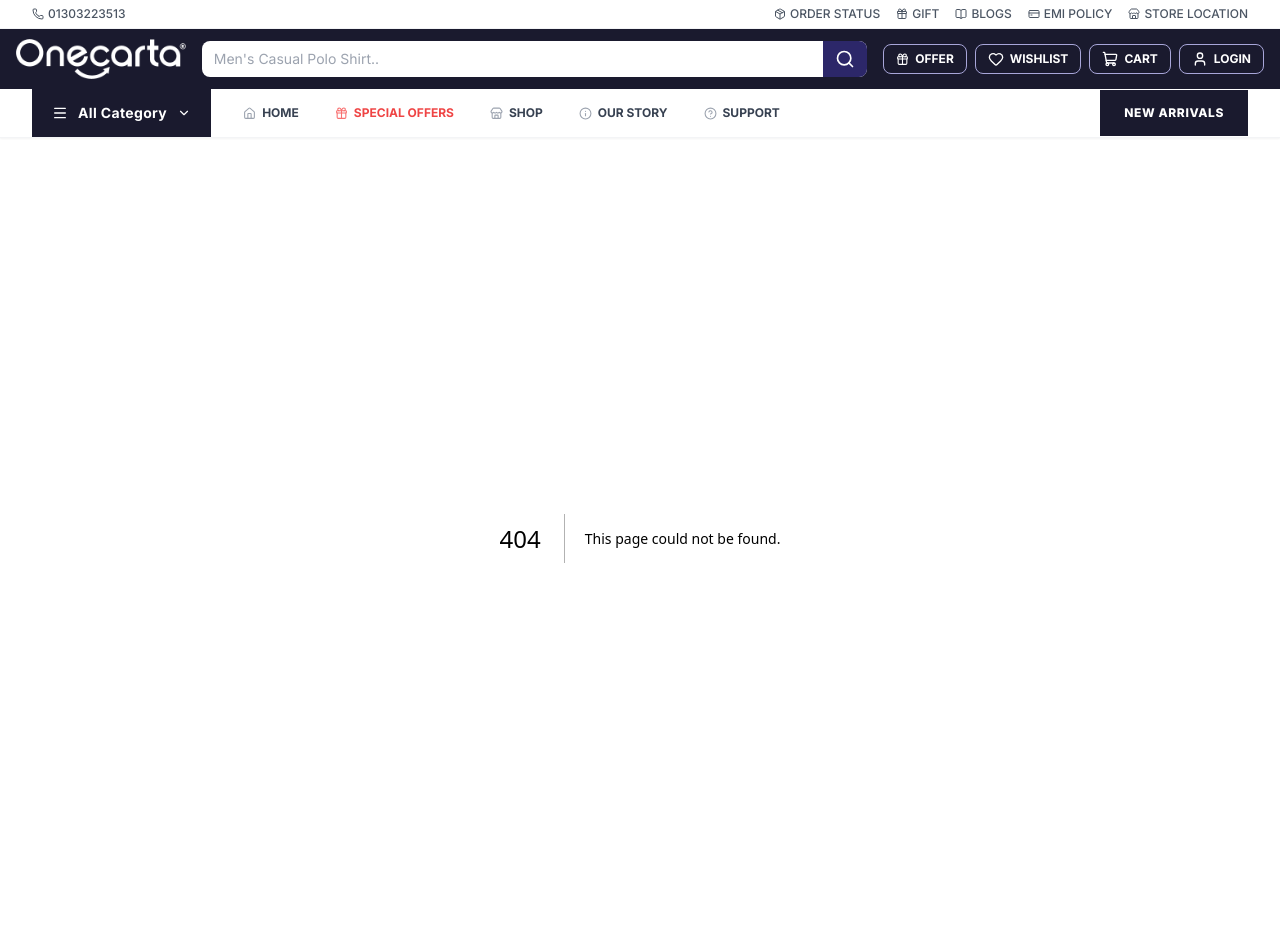
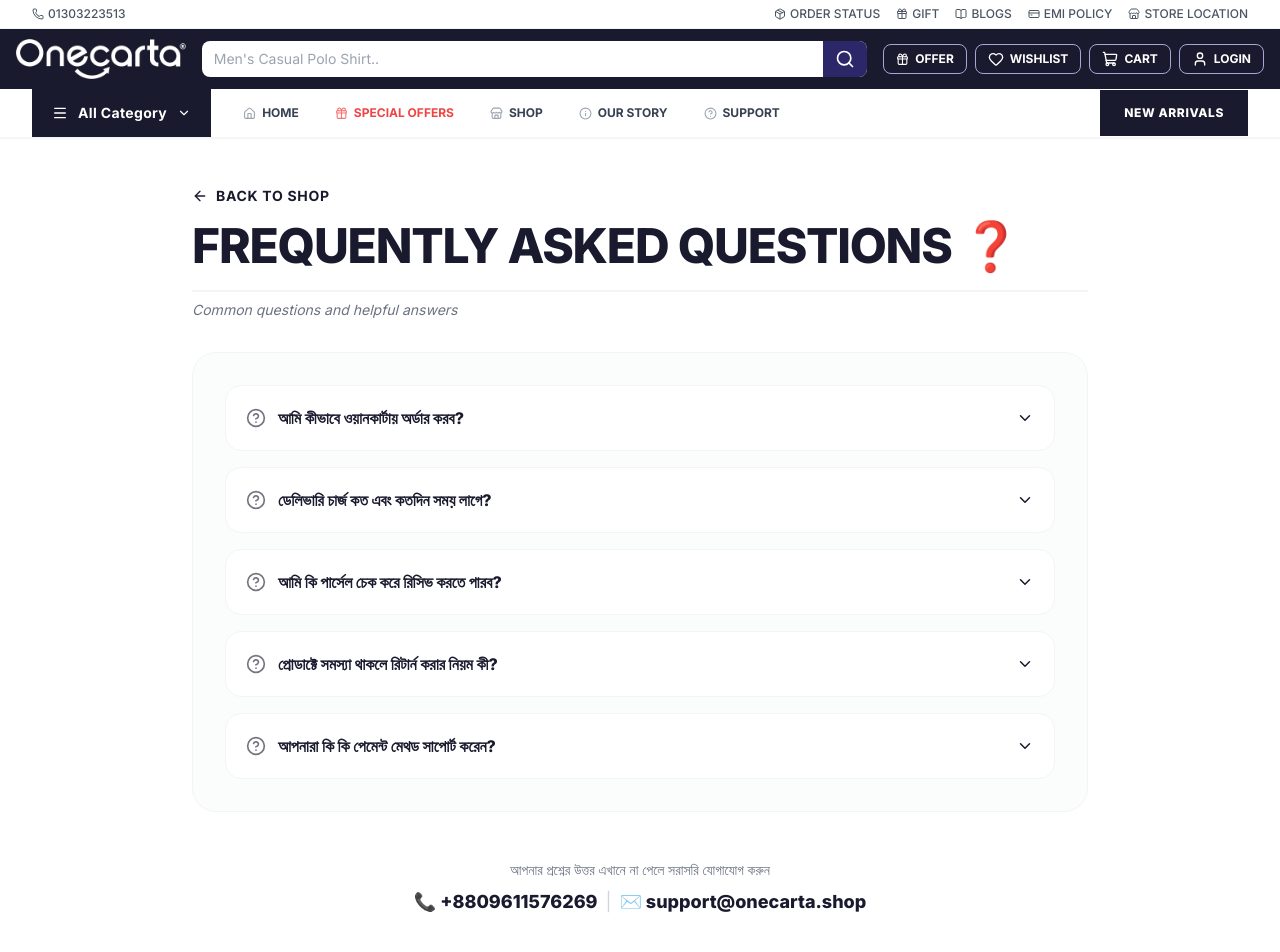
Before and after one commit to tousifotb-lang/onecarta.shop, a Next.js app: page /faq in a window 1280 px wide. Before the commit this address had no page. Shown: the top 952 px of the page. Built offline with nearby package versions, Linux system fonts and the light colour scheme.

Commit message:
link: successfully mapped and locked faq page route in footer

```diff
--- /dev/null
+++ b/src/app/faq/page.tsx
@@ -0,0 +1,95 @@
+"use client";
+
+import React, { useState } from "react";
+import Link from "next/link";
+import { ArrowLeft, HelpCircle, ChevronDown, ChevronUp } from "lucide-react";
+
+export default function FAQPage() {
+  const [openIndex, setOpenIndex] = useState<number | null>(null);
+
+  const faqs = [
+    {
+      q: "আমি কীভাবে ওয়ানকার্টায় অর্ডার করব?",
+      a: "ওয়ানকার্টায় অর্ডার করা একদম সহজ! আপনার পছন্দের প্রোডাক্টের পেজে গিয়ে 'Buy Now' বা 'Add to Cart' বাটনে ক্লিক করুন। এরপর আপনার নাম, ফোন নম্বর এবং সঠিক ডেলিভারি ঠিকানা দিয়ে চেকআউট সম্পন্ন করলেই আপনার অর্ডারটি প্লেস হয়ে যাবে।"
+    },
+    {
+      q: "ডেলিভারি চার্জ কত এবং কতদিন সময় লাগে?",
+      a: "আমাদের ডেলিভারি চার্জ ঢাকার ভেতরে ৬০ টাকা এবং ঢাকার বাইরে ১২০ টাকা। সাধারণত ঢাকা ও রাজশাহী সিটির ভেতরে ২৪ থেকে ৪৮ ঘণ্টার মধ্যে এবং অন্যান্য জেলায় ৩ থেকে ৫ কার্যদিবসের মধ্যে পার্সেল ডেলিভারি করা হয়।"
+    },
+    {
+      q: "আমি কি পার্সেল চেক করে রিসিভ করতে পারব?",
+      a: "জি অবশ্যই! ওয়ানকার্টায় আমরা শতভাগ ক্যাশ অন ডেলিভারি (COD) সুবিধা দিই। ডেলিভারি ম্যান থাকা অবস্থায় আপনি পার্সেলটি খুলে চেক করে তারপর পেমেন্ট করতে পারবেন।"
+    },
+    {
+      q: "প্রোডাক্টে সমস্যা থাকলে রিটার্ন করার নিয়ম কী?",
+      a: "যদি প্রোডাক্টে কোনো ডিফেক্ট বা সমস্যা থাকে, তবে ডেলিভারি পাওয়ার ৭ দিনের মধ্যে আমাদের সাপোর্ট লাইনে (০১৩MD২২৩৫১৩) অথবা ইমেইলে যোগাযোগ করুন। আমরা সম্পূর্ণ ফ্রিতে প্রোডাক্টটি এক্সচেঞ্জ বা রিটার্ন করে দেব।"
+    },
+    {
+      q: "আপনারা কি কি পেমেন্ট মেথড সাপোর্ট করেন?",
+      a: "আমরা ক্যাশ অন ডেলিভারি (COD) ছাড়াও বিকাশ, নগদ এবং যেকোনো ব্যাংকের ভিসা বা মাস্টারকার্ডের মাধ্যমে সম্পূর্ণ নিরাপদ পেমেন্ট গেটওয়ে দিয়ে পেমেন্ট গ্রহণ করি।"
+    }
+  ];
+
+  const toggleFaq = (index: number) => {
+    setOpenIndex(openIndex === index ? null : index);
+  };
+
+  return (
+    <div className="min-h-screen bg-white text-gray-800 py-12 px-4 sm:px-6 lg:px-8">
+      <div className="max-w-4xl mx-auto">
+
+        {/* Back button & Header */}
+        <div className="mb-8">
+          <Link href="/" className="inline-flex items-center gap-2 text-sm font-bold text-[#1a1a2e] hover:text-[#2c2769] transition-colors uppercase tracking-wider mb-4">
+            <ArrowLeft size={16} /> Back to Shop
+          </Link>
+          <h1 className="text-2xl sm:text-5xl font-black tracking-tight text-[#1a1a2e] border-b-2 border-gray-100 pb-5 uppercase">
+            Frequently Asked Questions ❓
+          </h1>
+          <p className="text-sm text-gray-500 mt-2 italic">Common questions and helpful answers</p>
+        </div>
+
+        {/* FAQ Accordion List */}
+        <div className="space-y-4 bg-gray-50/60 border border-gray-100 p-4 sm:p-8 rounded-3xl shadow-xs">
+          {faqs.map((faq, index) => {
+            const isOpen = openIndex === index;
+            return (
+              <div
+                key={index}
+                className="bg-white border border-gray-100 rounded-2xl overflow-hidden shadow-xs transition-all duration-200"
+              >
+                <button
+                  onClick={() => toggleFaq(index)}
+                  className="w-full flex items-center justify-between p-5 text-left font-black text-[#1a1a2e] text-sm sm:text-base hover:bg-gray-50/50 transition-colors focus:outline-hidden gap-4"
+                >
+                  <span className="flex items-center gap-3">
+                    <HelpCircle size={20} className="text-[#1a1a2e]/60 flex-shrink-0" />
+                    {faq.q}
+                  </span>
+                  {isOpen ? <ChevronUp size={18} className="flex-shrink-0" /> : <ChevronDown size={18} className="flex-shrink-0" />}
+                </button>
+
+                {isOpen && (
+                  <div className="p-5 pt-0 border-t border-gray-50 text-sm sm:text-base text-gray-600 font-medium leading-relaxed animate-in slide-in-from-top-2 duration-200">
+                    {faq.a}
+                  </div>
+                )}
+              </div>
+            );
+          })}
+        </div>
+
+        {/* Footer Contact */}
+        <div className="text-center mt-12 space-y-2">
+          <p className="text-sm text-gray-500 font-medium">আপনার প্রশ্নের উত্তর এখানে না পেলে সরাসরি যোগাযোগ করুন</p>
+          <div className="flex items-center justify-center gap-x-2 gap-y-1 text-xs sm:text-lg font-black text-[#1a1a2e] flex-nowrap whitespace-nowrap">
+            <span>📞 +8809611576269</span>
+            <span className="text-gray-300 font-normal">|</span>
+            <span>✉️ support@onecarta.shop</span>
+          </div>
+        </div>
+
+      </div>
+    </div>
+  );
+}
--- a/src/components/layout/Footer.tsx
+++ b/src/components/layout/Footer.tsx
@@ -73,8 +73,8 @@ export default function Footer() {
                 { name: "Track My Order", href: "/track-order" },
                 { name: "Returns & Refunds", href: "/return-policy" },
                 { name: "Payment Methods", href: "/payment-methods" },
-                { name: "Shipping Info", href: "/shipping-info" }, // 🛠️ [CONNECTED]: শিপিং ইনফো পেজটি এখানে কানেক্ট করা হলো ভাই
-                { name: "FAQ", href: "#" },
+                { name: "Shipping Info", href: "/shipping-info" },
+                { name: "FAQ", href: "/faq" }, // 🛠️ [CONNECTED]: এফএকিউ পেজটি এখানে কানেক্ট করা হলো ভাই
               ].map((link) => (
                 <li key={link.name}>
                   <Link
```
